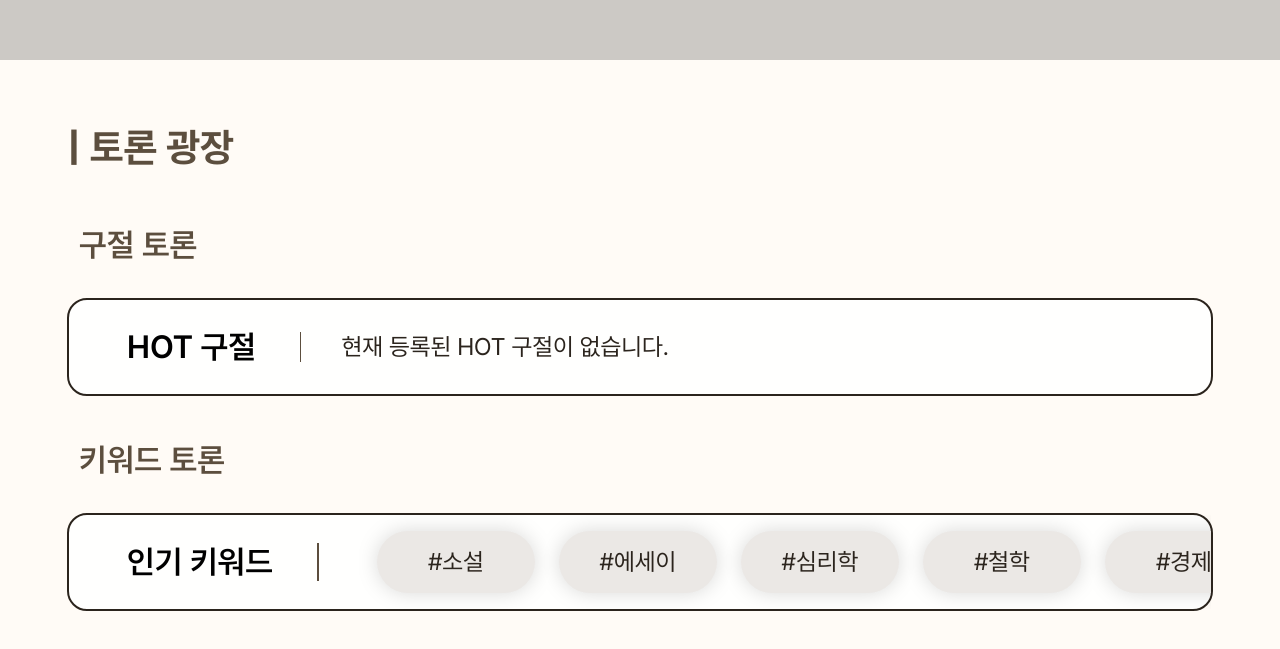
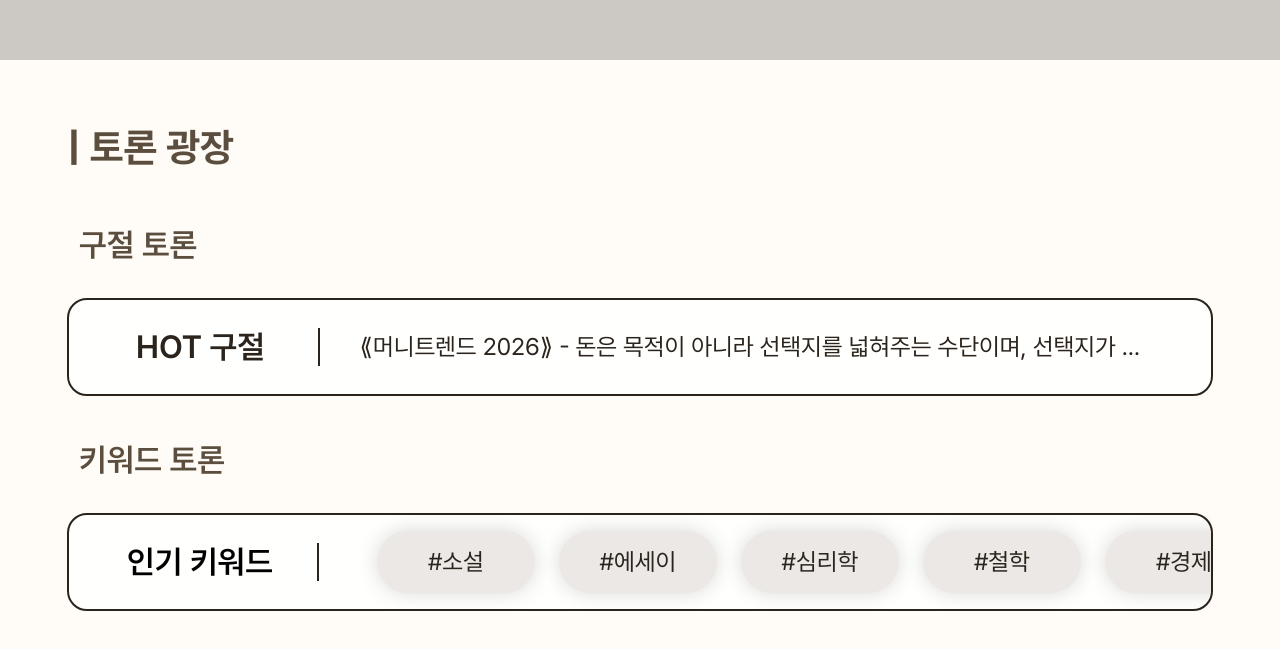
Before and after one commit to DSWU-UMC-9th/UMC-9th-TEAM-WEB-FE, a React (Vite) app: page / in a window 1280 px wide. Shown: the part 805-1454 px from the top of the page. Built offline with nearby package versions, Linux system fonts and the light colour scheme.

Commit message:
🐛 Fix: 토론 광장 페이지 수정 (#7)
Fix: 토론 광장 페이지 수정 (#7)

```diff
--- a/src/hooks/HomePage/useRotatingHotQuote.ts
+++ b/src/hooks/HomePage/useRotatingHotQuote.ts
@@ -1,47 +1,48 @@
-// src/hooks/useRotatingHotQuote.ts
-import { useEffect, useState } from 'react';
-import type { HotQuote } from '@/types/HomePage/home';
+import { useEffect, useMemo, useState } from 'react';
+import type { HotQuote, HotQuoteSource } from '@/types/HomePage/home';
 
-/**
- * HOT 구절을 intervalMs(기본 10초)마다 랜덤으로 하나 선택해서 돌려주는 훅
- *
- * - source: 서버/더미에서 받아온 HOT 구절 데이터
- *   (객체 1개든, 배열이든 상관 없음)
- */
-export const useRotatingHotQuote = (source: HotQuote | HotQuote[] | null | undefined, intervalMs: number = 10000) => {
-  const [current, setCurrent] = useState<HotQuote | null>(() => {
-    const list: HotQuote[] = !source ? [] : Array.isArray(source) ? source : [source];
-    return list.length > 0 ? list[Math.floor(Math.random() * list.length)] : null;
-  });
+const toList = (source: HotQuoteSource): HotQuote[] => {
+  if (!source) return [];
+  return Array.isArray(source) ? source : [source];
+};
+
+const pickRandom = (list: HotQuote[], excludeId?: number): HotQuote => {
+  if (list.length === 1) return list[0];
+
+  const candidates = excludeId !== undefined ? list.filter((q) => q.id !== excludeId) : list;
+
+  const target = candidates.length > 0 ? candidates : list;
+  const index = Math.floor(Math.random() * target.length);
+  return target[index];
+};
+
+export const useRotatingHotQuote = (source: HotQuoteSource, intervalMs: number = 5000) => {
+  const list = useMemo(() => toList(source), [source]);
+
+  const [current, setCurrent] = useState<HotQuote | null>(() => (list.length > 0 ? pickRandom(list) : null));
 
   useEffect(() => {
-    // 1) 데이터 정규화: null/undefined → [], 객체 하나 → [객체], 배열이면 그대로
-    const list: HotQuote[] = !source ? [] : Array.isArray(source) ? source : [source];
-
     if (list.length === 0) {
       return;
     }
 
-    // 2) interval마다 랜덤 변경
+    const initialTimeoutId = window.setTimeout(() => {
+      setCurrent((prev) => pickRandom(list, prev?.id));
+    }, 0);
+
     const timerId = window.setInterval(() => {
-      setCurrent((prev) => {
-        if (list.length === 0) return null;
-        if (!prev) {
-          return list[Math.floor(Math.random() * list.length)];
-        }
-        const candidates = list.filter((q) => q.id !== prev.id);
-        if (candidates.length === 0) return prev;
-        return candidates[Math.floor(Math.random() * candidates.length)];
-      });
+      setCurrent((prev) => pickRandom(list, prev?.id));
     }, intervalMs);
 
-    // 4) cleanup
     return () => {
+      window.clearTimeout(initialTimeoutId);
       window.clearInterval(timerId);
     };
-  }, [source, intervalMs]);
+  }, [list, intervalMs]);
 
-  // Return null if source is empty
-  const list: HotQuote[] = !source ? [] : Array.isArray(source) ? source : [source];
-  return list.length === 0 ? null : current;
+  if (list.length === 0) {
+    return null;
+  }
+
+  return current;
 };
--- a/src/pages/DiscussionDetailPage/DiscussionDetailPage.tsx
+++ b/src/pages/DiscussionDetailPage/DiscussionDetailPage.tsx
@@ -67,7 +67,7 @@ const DiscussionDetailPage = () => {
 
         <div className="flex flex-1 flex-col items-center">
           <h1 className="text-3xl font-semibold text-brown-dark">토론 광장</h1>
-          <div className="mt-2 h-[2px] w-16 bg-brown-dark" />
+          <div className="mt-2 h-0.5 w-16 bg-brown-dark" />
         </div>
       </section>
 
--- a/src/pages/DiscussionPage/DiscussionPage.tsx
+++ b/src/pages/DiscussionPage/DiscussionPage.tsx
@@ -1,49 +1,65 @@
-// import HotSection from './components/HotSection'; //Hot 구절
-// import KeywordChips from './components/KeywordChips'; //인기 키워드
+import { useEffect, useMemo } from 'react';
+import { useHomeStore } from '@/hooks/stores/useHomeStore';
+import HotQuoteSection from '@/pages/HomePage/components/HotQuoteSection';
+import KeywordDiscussionSection from '@/pages/HomePage/components/KeywordDiscussionSection';
+import { useRotatingHotQuote } from '@/hooks/HomePage/useRotatingHotQuote';
+import { DUMMY_BOOKS } from '@/data/booksDummy';
+import type { HotQuote } from '@/types/HomePage/home';
+
 import BookList from './components/BookList';
 
-import stonerImg from '../../assets/stoner.svg';
-import nobodyImg from '../../assets/nobody.svg';
-import jeoljeongImg from '../../assets/jeolchang.svg';
-import boyImg from '../../assets/boy.svg';
+const DiscussionPage = () => {
+  const { selectedKeyword, hotQuote, keywords, setSelectedKeyword, fetchHomeData, loading, error } = useHomeStore();
+  const rotatingHotQuote = useRotatingHotQuote(hotQuote, 5000);
 
-const mockBooks = [
-  {
-    id: 1,
-    title: '스토너',
-    author: '존 윌리엄스',
-    coverImageUrl: stonerImg,
-  },
-  {
-    id: 2,
-    title: '아무도 오지 않는 곳에서',
-    author: '한정현',
-    coverImageUrl: nobodyImg,
-  },
-  {
-    id: 3,
-    title: '절정',
-    author: '구병모',
-    coverImageUrl: jeoljeongImg,
-  },
-  {
-    id: 4,
-    title: '소년이 온다',
-    author: '한강',
-    coverImageUrl: boyImg,
-  },
-];
+  const effectiveHotQuote: HotQuote | null = useMemo(() => {
+    if (rotatingHotQuote) return rotatingHotQuote;
 
-const DiscussionPage = () => {
+    if (Array.isArray(hotQuote)) {
+      return hotQuote[0] ?? null;
+    }
+
+    return hotQuote ?? null;
+  }, [rotatingHotQuote, hotQuote]);
+
+  const isHotQuoteLoading = loading && !effectiveHotQuote && !error;
+
+  useEffect(() => {
+    if (!hotQuote && keywords.length === 0) {
+      fetchHomeData();
+    }
+  }, [hotQuote, keywords.length, fetchHomeData]);
+
+  const filteredBooks = useMemo(() => {
+    if (!selectedKeyword) return DUMMY_BOOKS;
+
+    return DUMMY_BOOKS.filter((book) => book.keywords?.some((kw) => kw.includes(selectedKeyword)));
+  }, [selectedKeyword]);
+
+  const handleHotQuoteClick = () => {
+    if (!rotatingHotQuote) return;
+  };
+
+  const handleKeywordSelect = (keyword: string) => {
+    setSelectedKeyword(keyword);
+  };
+
   return (
-    <main className="mx-auto max-w-5xl px-10 py-12">
-      <section className="mb-10 text-center">
-        <h1 className="text-3xl font-semibold text-brown-dark">토론 광장</h1>
-        <div className="mt-3 h-[2px] w-16 bg-brown-dark mx-auto" />
+    <main className="mx-auto px-10 pt-12 overflow-hidden">
+      <section className="mb-[102px] text-center">
+        <h1 className="text-[48px] font-bold text-brown-dark">토론 광장</h1>
+        <div className="mt-[7px] h-[3px] w-[204px] bg-brown-dark mx-auto" />
       </section>
-      {/* <HotSection />
-      <KeywordChips /> */}
-      <BookList books={mockBooks} />
+
+      <section className="mb-12">
+        <HotQuoteSection hotQuote={effectiveHotQuote} isLoading={isHotQuoteLoading} onClick={handleHotQuoteClick} />
+      </section>
+
+      <section className="mb-12">
+        <KeywordDiscussionSection keywords={keywords} onKeywordClick={handleKeywordSelect} />
+      </section>
+
+      <BookList books={filteredBooks} />
     </main>
   );
 };
--- a/src/pages/HomePage/HomePage.tsx
+++ b/src/pages/HomePage/HomePage.tsx
@@ -11,34 +11,21 @@ const HomePage = () => {
   const navigate = useNavigate();
   const { isLoggedIn, user } = useAuthStore();
   const { books, hotQuote, keywords, loading, error, fetchHomeData, setSelectedKeyword } = useHomeStore();
-  const rotatingHotQuote = useRotatingHotQuote(hotQuote, 10000);
+  const rotatingHotQuote = useRotatingHotQuote(hotQuote, 5000);
+
+  const isHotQuoteLoading = loading || (!rotatingHotQuote && !error);
 
   useEffect(() => {
     fetchHomeData(isLoggedIn ? user?.id : undefined);
   }, [isLoggedIn, user?.id, fetchHomeData]);
 
   const handleKeywordSelect = (keyword: string) => {
-    /**
-     *   키워드를 클릭하면 setSelectedKeyword(keyword)로 zustand useHomeStore 안에 selectedKeyword 값을 저장해 두고
-     *   /discussion 페이지로 이동시키고 있습니다.
-     */
     setSelectedKeyword(keyword);
-    /**
-     * TODO: /discussion 페이지를 구현하는 분께
-     *
-     * - useHomeStore() 또는 별도의 discussion 전용 store에서
-     *   `selectedKeyword`를 읽어와 해당 키워드에 맞는 책/구절을 필터링해 주세요.
-     */
     navigate('/discussion');
   };
 
   const handleHotQuoteClick = () => {
     if (!rotatingHotQuote) return;
-
-    /**
-     * TODO: 백엔드 연동 후에는 rotatingHotQuote.id 를 실제 구절 ID로 연동하여 사용.
-     * e.g. /discussion/:quoteId
-     */
     navigate(`/discussion/${rotatingHotQuote.id}`);
   };
 
@@ -55,7 +42,7 @@ const HomePage = () => {
       </section>
 
       <section className="mx-auto mt-[58px] w-full">
-        <HotQuoteSection hotQuote={rotatingHotQuote} onClick={handleHotQuoteClick} />
+        <HotQuoteSection hotQuote={rotatingHotQuote} isLoading={isHotQuoteLoading} onClick={handleHotQuoteClick} />
       </section>
 
       <section className="mx-auto mt-10 w-full">
--- a/src/pages/HomePage/components/HotQuoteSection.tsx
+++ b/src/pages/HomePage/components/HotQuoteSection.tsx
@@ -11,29 +11,52 @@
  * @returns {JSX.Element} 애니메이션 구절 표시가 포함된 인기 구절 토론 영역을 포함하는 섹션
  */
 
+import { useLocation } from 'react-router-dom';
 import type { HotQuoteSectionProps } from '@/types/HomePage/home';
-import LineIcon from '@/assets/Line.svg?react';
 
-const HotQuoteSection = ({ hotQuote, onClick }: HotQuoteSectionProps) => {
+const HotQuoteSection = ({ hotQuote, onClick, isLoading }: HotQuoteSectionProps) => {
+  const location = useLocation();
+  const isDiscussionPage = location.pathname.startsWith('/discussion');
+  const renderText = () => {
+    if (isLoading) {
+      return '로딩 중...';
+    }
+
+    if (!hotQuote) {
+      return '현재 등록된 HOT 구절이 없습니다.';
+    }
+
+    return `⟪${hotQuote.bookTitle}⟫ - ${hotQuote.content}`;
+  };
+
   return (
     <section className="mx-[67px]">
-      <h2 className=" mb-[45px] text-[39px] font-bold text-brown-dark">| 토론 광장</h2>
+      {!isDiscussionPage && <h2 className=" mb-[45px] text-[39px] font-bold text-brown-dark">| 토론 광장</h2>}
 
       <div className="ml-3 mb-[29px] text-[32px] font-semibold text-brown-dark">구절 토론</div>
 
       <button
         type="button"
         onClick={onClick}
-        className="flex h-[98px] w-full items-center rounded-[20px] border-2 border-brown-darker bg-white-light px-[58px] py-[30px] text-left">
-        <span className="whitespace-nowrap border-brown-darker text-[32px] font-semibold"> HOT 구절 </span>
+        className={`flex h-[98px] w-full items-center rounded-[20px] px-[58px] py-[30px] text-left ${
+          isDiscussionPage ? 'bg-brown-normal border-none' : 'bg-white-light border-2 border-brown-darker'
+        }`}>
+        <span
+          className={`min-w-[147px] whitespace-nowrap border-brown-darker text-[32px] font-semibold text-center ${
+            isDiscussionPage ? 'text-white-light' : 'text-brown-darker'
+          }`}>
+          HOT 구절
+        </span>
 
-        <LineIcon className="ml-11 mr-10" />
+        <div className={`ml-11 mr-10 w-0.5 h-[38px] ${isDiscussionPage ? 'bg-white-light' : 'bg-brown-darker'}`} />
 
         <div className="w-full overflow-hidden perspective-800">
           <span
             key={hotQuote ? hotQuote.id : 'empty'}
-            className="animate-quote-flip block w-full overflow-hidden text-ellipsis whitespace-nowrap font-normal text-[24px] text-brown-darker">
-            {hotQuote ? `⟪${hotQuote.bookTitle}⟫ - ${hotQuote.content}` : '현재 등록된 HOT 구절이 없습니다.'}
+            className={`animate-quote-flip block w-full overflow-hidden text-ellipsis whitespace-nowrap font-normal text-[24px] ${
+              isDiscussionPage ? 'text-white-light' : 'text-brown-darker'
+            }`}>
+            {renderText()}
           </span>
         </div>
       </button>
--- a/src/pages/HomePage/components/KeywordDiscussionSection.tsx
+++ b/src/pages/HomePage/components/KeywordDiscussionSection.tsx
@@ -18,27 +18,46 @@
  */
 
 import type { KeywordDiscussionSectionProps } from '@/types/HomePage/home';
-import LineIcon from '@/assets/Line.svg?react';
+import { useLocation } from 'react-router-dom';
+import { useHomeStore } from '@/hooks/stores/useHomeStore';
 
 const KeywordDiscussionSection = ({ keywords, onKeywordClick }: KeywordDiscussionSectionProps) => {
+  const location = useLocation();
+  const isDiscussionPage = location.pathname.startsWith('/discussion');
+  const { selectedKeyword } = useHomeStore();
+
   return (
     <section className="mx-[67px]">
-      <div className="ml-3 mb-[29px] text-[32px] font-semibold text-brown-dark">키워드 토론</div>
+      <div className="ml-3 mb-[29px] text-[32px] font-semibold text-brown-dark">
+        {!isDiscussionPage ? '키워드 토론' : '인기 키워드'}
+      </div>
 
-      <div className="flex h-[98px] w-full items-center rounded-[20px] border-2 border-brown-darker bg-white-light pl-[58px] text-left">
+      <div
+        className={`flex h-[98px] w-full items-center  text-left ${
+          isDiscussionPage ? '' : 'pl-[58px] rounded-[20px] border-2 border-brown-darker bg-white-light'
+        }`}>
+        {!isDiscussionPage && (
           <span className="whitespace-nowrap border-brown-darker text-[32px] font-semibold">인기 키워드</span>
+        )}
 
-        <LineIcon className="ml-11 mr-10" />
+        {!isDiscussionPage && <div className="ml-11 mr-10 w-0.5 h-[38px] bg-brown-darker" />}
+
         <div className="flex h-full items-center flex-1 min-w-0 gap-6 px-[18px] overflow-x-scroll overflow-y-visible no-scrollbar">
-          {keywords.map((keyword) => (
+          {keywords.map((keyword) => {
+            const isSelected = selectedKeyword === keyword.name;
+
+            return (
               <button
                 key={keyword.id}
                 type="button"
                 onClick={() => onKeywordClick(keyword.name)}
-              className="h-[62px] w-[158px] shrink-0 rounded-[73px] bg-brown-light-hover text-[24px] text-brown-darker drop-shadow-[0_0_10px_rgba(0,0,0,0.15)]">
+                className={`h-[62px] w-[158px] shrink-0 rounded-[73px] text-[24px] drop-shadow-[0_0_10px_rgba(0,0,0,0.15)] ${
+                  isSelected ? 'bg-brown-normal text-white-light' : 'bg-brown-light-hover text-brown-darker'
+                }`}>
                 {keyword.name}
               </button>
-          ))}
+            );
+          })}
         </div>
       </div>
     </section>
--- a/src/types/HomePage/home.ts
+++ b/src/types/HomePage/home.ts
@@ -4,6 +4,7 @@
  * @interface Book
  * @property {number} id - 도서의 고유 식별자
  * @property {string} title - 도서의 제목
+ * @property {string} author - 도서의 작가
  * @property {string} coverImageUrl - 도서 표지 이미지의 URL
  * @property {string[]} keywords - 분류 또는 검색 목적으로 도서와 연관된 키워드 배열
  */
@@ -11,6 +12,7 @@
 export interface Book {
   id: number;
   title: string;
+  author: string;
   coverImageUrl: string;
   keywords: string[];
 }
@@ -80,6 +82,7 @@ export interface HomeState {
 export interface HotQuoteSectionProps {
   hotQuote: HotQuote | null;
   onClick: () => void;
+  isLoading?: boolean;
 }
 
 /**
@@ -126,3 +129,5 @@ export interface MyLibrarySectionProps {
   books: Book[];
   onKeywordClick: (keyword: string) => void;
 }
+
+export type HotQuoteSource = HotQuote | HotQuote[] | null | undefined;
```
Also changed, not shown: src/data/booksDummy.ts (+20 -0 lines), src/pages/DiscussionPage/components/BookList.tsx (+4 -10 lines), src/pages/DiscussionPage/components/Bookcard.tsx (+9 -7 lines), src/assets/Line.svg (deleted). Lines whose indentation alone changed are shown as unchanged.
